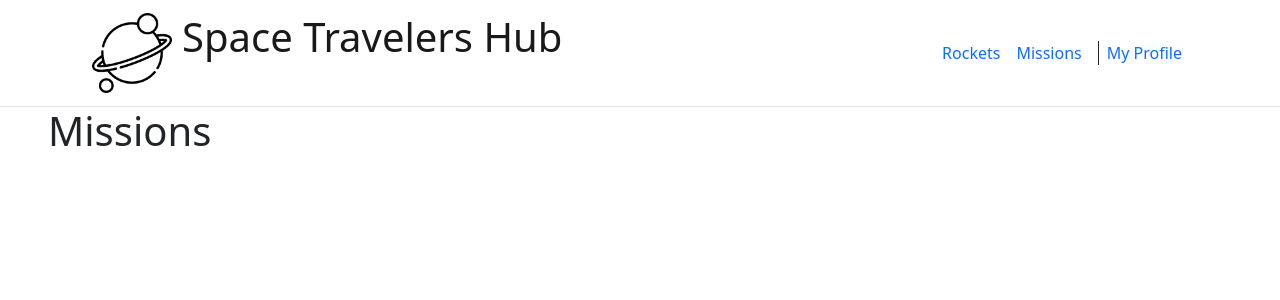
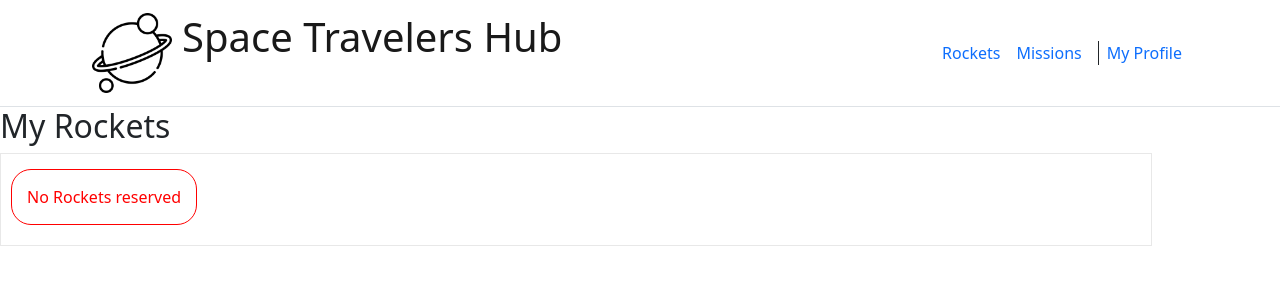
Before and after one commit to Kumilachew-g/space-travelers-hub, a React (Create React App) app: page /profile in a window 1280 px wide. Shown: the top 300 px of the page. Built offline with nearby package versions, Linux system fonts and the light colour scheme.

Commit message:
Feat: Add store configuration

```diff
--- a/src/App.js
+++ b/src/App.js
@@ -1,8 +1,9 @@
 import React from 'react';
 import { BrowserRouter as Router, Routes, Route } from 'react-router-dom';
 import NavBar from './components/navigation/NavBar';
+import Rockets from './components/rockets/Rockets';
+import ProfileContainer from './components/pages/ProfileContainer';
 import MissionsPage from './components/missions/MissionsPage';
-import ProfilePage from './components/profile/myProfile';
 import NoMatch from './components/NoMatch/NoMatch';
 import './App.css';
 
@@ -10,8 +11,9 @@ const App = () => (
   <Router basename={process.env.PUBLIC_URL}>
     <NavBar />
     <Routes>
+      <Route path="/" element={<Rockets />} />
       <Route path="/missions" element={<MissionsPage />} />
-      <Route path="/profile" element={<ProfilePage />} />
+      <Route path="/profile" element={<ProfileContainer />} />
       <Route path="*" element={<NoMatch />} />
     </Routes>
   </Router>
--- a/src/components/navigation/NavBar.js
+++ b/src/components/navigation/NavBar.js
@@ -22,7 +22,7 @@ const NavBar = () => (
             Rockets
           </NavLink>
           <NavLink
-            to="/missions"
+            to="/"
             className="px-3 text-decoration-none"
             activeClassName="text-decoration-underline"
           >
--- a/src/components/pages/ProfileContainer.js
+++ b/src/components/pages/ProfileContainer.js
@@ -1,12 +1,10 @@
-import ProfileMissions from '../missions/ProfileMissions';
+// import ProfileMissions from '../missions/ProfileMissions';
 import ProfileRocket from '../rockets/ProfileRocket';
-import ProfileDragon from '../dragon/ProfileDragon';
 
 const ProfileContainer = () => (
   <div className="profileContainer">
     <ProfileRocket />
-    <ProfileMissions />
-    <ProfileDragon />
+    {/* <ProfileMissions /> */}
   </div>
 );
 
--- a/src/redux/cofigureStore.js
+++ b/src/redux/cofigureStore.js
@@ -2,11 +2,11 @@ import { combineReducers } from 'redux';
 import { configureStore } from '@reduxjs/toolkit';
 import logger from 'redux-logger';
 import thunk from 'redux-thunk';
-// import rocketsReducer from './rockets/rocketsReducer';
+import reducerRockets from './rockets/rockets';
 import missionsReducer from './missions/missionsReducer';
 
 const rootReducer = combineReducers({
-  // rockets: rocketsReducer,
+  Rockets: reducerRockets,
   missions: missionsReducer,
 });
 
```
